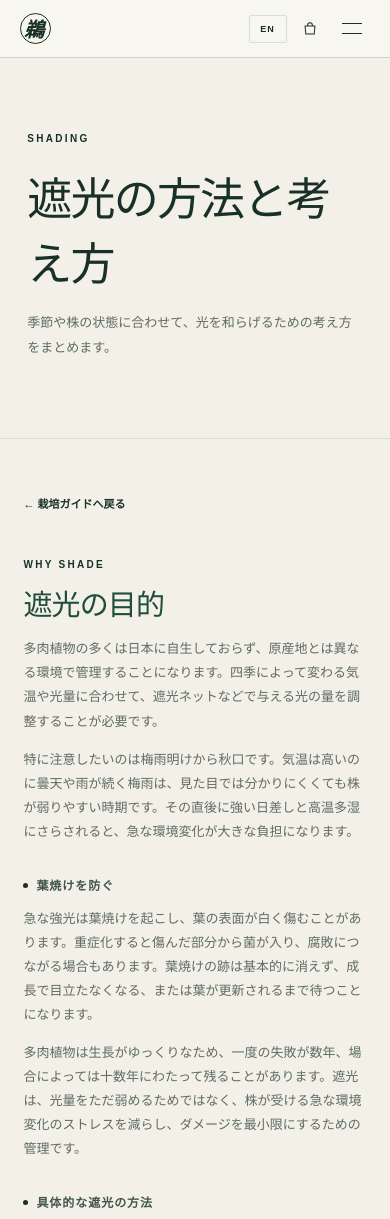
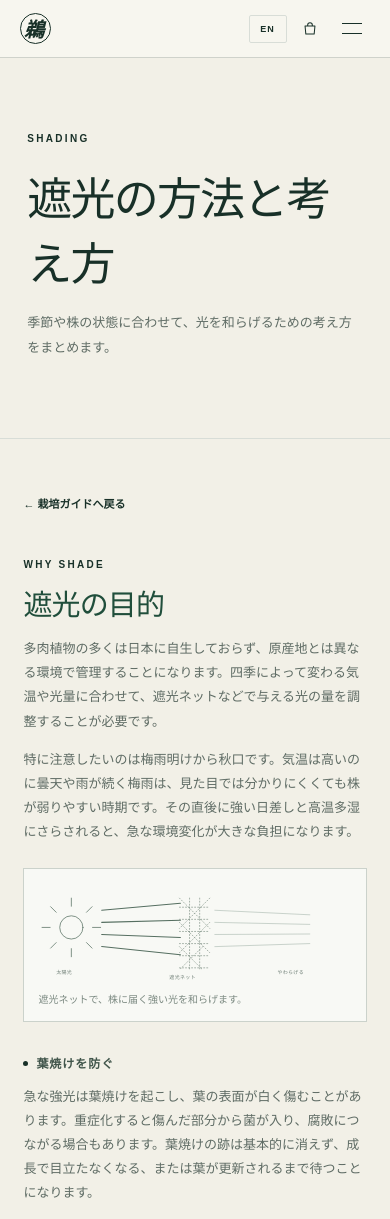
Before and after one commit to KomeUme/unomori-plant-archive, a Next.js app: page /care-guide/shading in a window 390 px wide. Shown: the top 1219 px of the page. Built offline with nearby package versions, Linux system fonts and the light colour scheme; no server answers.

Commit message:
Illustrate shading purpose

```diff
--- a/app/care-guide/shading/page.tsx
+++ b/app/care-guide/shading/page.tsx
@@ -2,10 +2,14 @@ import { Footer, Header } from '../../components';
 import { siteHref } from '../../site-url';
 import { GuideLastUpdated } from '../last-updated';
 
+function ShadingDiagram() {
+  return <figure className="shading-diagram"><svg viewBox="0 0 620 190" role="img" aria-labelledby="shading-diagram-title"><title id="shading-diagram-title">遮光ネットで太陽光を和らげるイメージ</title><g className="shading-diagram-sun"><circle cx="66" cy="82" r="23" /><path d="M66 24v16M66 124v16M8 82h16M108 82h16M25 41l11 11M96 112l11 11M107 41 96 52M36 112 25 123" /></g><g className="shading-diagram-strong-rays"><path d="M126 48 282 34M126 72 282 68M126 96 282 102M126 120 282 136" /></g><g className="shading-diagram-net"><path d="M300 24v142M320 24v142M280 42h60M280 66h60M280 90h60M280 114h60M280 138h60M280 162h60M280 24l60 60M280 72l60 60M280 120l46 46M340 24l-60 60M340 72l-60 60M326 120l-46 46" /></g><g className="shading-diagram-soft-rays"><path d="M350 48 538 57M350 72 538 76M350 96 538 95M350 120 538 114" /></g><text x="36" y="174">太陽光</text><text x="260" y="184">遮光ネット</text><text x="474" y="174">やわらげる</text></svg><figcaption>遮光ネットで、株に届く強い光を和らげます。</figcaption></figure>;
+}
+
 export default function ShadingGuidePage() {
   return <main><Header />
     <section className="page-hero"><p className="eyebrow">SHADING</p><h1>遮光の方法と考え方</h1><p>季節や株の状態に合わせて、光を和らげるための考え方をまとめます。</p></section>
-    <section className="section guide-section page-section"><div className="guide-detail-content"><a className="back-link" href={siteHref('/care-guide')}>← 栽培ガイドへ戻る</a><p className="eyebrow">WHY SHADE</p><h2>遮光の目的</h2><p>多肉植物の多くは日本に自生しておらず、原産地とは異なる環境で管理することになります。四季によって変わる気温や光量に合わせて、遮光ネットなどで与える光の量を調整することが必要です。</p><p>特に注意したいのは梅雨明けから秋口です。気温は高いのに曇天や雨が続く梅雨は、見た目では分かりにくくても株が弱りやすい時期です。その直後に強い日差しと高温多湿にさらされると、急な環境変化が大きな負担になります。</p><h3>葉焼けを防ぐ</h3><p>急な強光は葉焼けを起こし、葉の表面が白く傷むことがあります。重症化すると傷んだ部分から菌が入り、腐敗につながる場合もあります。葉焼けの跡は基本的に消えず、成長で目立たなくなる、または葉が更新されるまで待つことになります。</p><p>多肉植物は生長がゆっくりなため、一度の失敗が数年、場合によっては十数年にわたって残ることがあります。遮光は、光量をただ弱めるためではなく、株が受ける急な環境変化のストレスを減らし、ダメージを最小限にするための管理です。</p><h3>具体的な遮光の方法</h3><p>遮光ネットの選び方や張り方、時期ごとの調整方法を追加予定です。</p><GuideLastUpdated /></div></section>
+    <section className="section guide-section page-section"><div className="guide-detail-content"><a className="back-link" href={siteHref('/care-guide')}>← 栽培ガイドへ戻る</a><p className="eyebrow">WHY SHADE</p><h2>遮光の目的</h2><p>多肉植物の多くは日本に自生しておらず、原産地とは異なる環境で管理することになります。四季によって変わる気温や光量に合わせて、遮光ネットなどで与える光の量を調整することが必要です。</p><p>特に注意したいのは梅雨明けから秋口です。気温は高いのに曇天や雨が続く梅雨は、見た目では分かりにくくても株が弱りやすい時期です。その直後に強い日差しと高温多湿にさらされると、急な環境変化が大きな負担になります。</p><ShadingDiagram /><h3>葉焼けを防ぐ</h3><p>急な強光は葉焼けを起こし、葉の表面が白く傷むことがあります。重症化すると傷んだ部分から菌が入り、腐敗につながる場合もあります。葉焼けの跡は基本的に消えず、成長で目立たなくなる、または葉が更新されるまで待つことになります。</p><p>多肉植物は生長がゆっくりなため、一度の失敗が数年、場合によっては十数年にわたって残ることがあります。遮光は、光量をただ弱めるためではなく、株が受ける急な環境変化のストレスを減らし、ダメージを最小限にするための管理です。</p><h3>具体的な遮光の方法</h3><p>遮光ネットの選び方や張り方、時期ごとの調整方法を追加予定です。</p><GuideLastUpdated /></div></section>
     <Footer />
   </main>;
 }
--- a/app/globals.css
+++ b/app/globals.css
@@ -342,6 +342,15 @@ footer { background:#132c23; color:white; display:grid; grid-template-columns:1.
 .guide-detail-content .back-link { margin-bottom:48px; }
 .guide-detail-content .eyebrow { margin-bottom:11px; }
 .guide-detail-content > p:not(.eyebrow) { max-width:570px; margin:14px 0 0; color:var(--muted); font-size:13px; line-height:1.85; }
+.shading-diagram { max-width:620px; margin:28px 0 34px; padding:22px 24px 16px; border:1px solid #cbd2cb; background:#f8f9f5; }
+.shading-diagram svg { display:block; width:100%; height:auto; }
+.shading-diagram svg > g { fill:none; stroke:#637a6d; stroke-linecap:round; stroke-linejoin:round; }
+.shading-diagram-sun { stroke-width:1.6; }
+.shading-diagram-strong-rays { stroke:#566f61 !important; stroke-width:2; }
+.shading-diagram-net { stroke:#7c8e83 !important; stroke-dasharray:2 4; stroke-width:1.3; }
+.shading-diagram-soft-rays { stroke:#8ca094 !important; stroke-width:1.25; opacity:.7; }
+.shading-diagram text { fill:#718078; stroke:none; font-family:monospace; font-size:10px; letter-spacing:.05em; }
+.shading-diagram figcaption { margin-top:12px; color:#7b8981; font-size:11px; line-height:1.7; }
 .soil-recipe { max-width:570px; margin:28px 0 0; border:1px solid #cbd2cb; background:#f8f8f4; }
 .soil-recipe > p { margin:0; padding:13px 16px; border-bottom:1px solid #cbd2cb; color:var(--green); font-family:monospace; font-size:12px; letter-spacing:.06em; }
 .soil-recipe table { width:100%; border-collapse:collapse; }
@@ -386,6 +395,8 @@ footer { background:#132c23; color:white; display:grid; grid-template-columns:1.
   .guide-method-link h2 { font-size:21px; }
   .guide-detail-content h2 { font-size:29px; }
   .guide-detail-content > p:not(.eyebrow) { font-size:13px; }
+  .shading-diagram { margin:24px 0 30px; padding:17px 14px 13px; }
+  .shading-diagram figcaption { margin-top:9px; font-size:10px; }
   .soil-recipe { margin-top:24px; }
   .soil-recipe > p,.soil-recipe th,.soil-recipe td { padding-left:13px; padding-right:13px; }
   .seasonal-care { margin-bottom:47px; }
```
